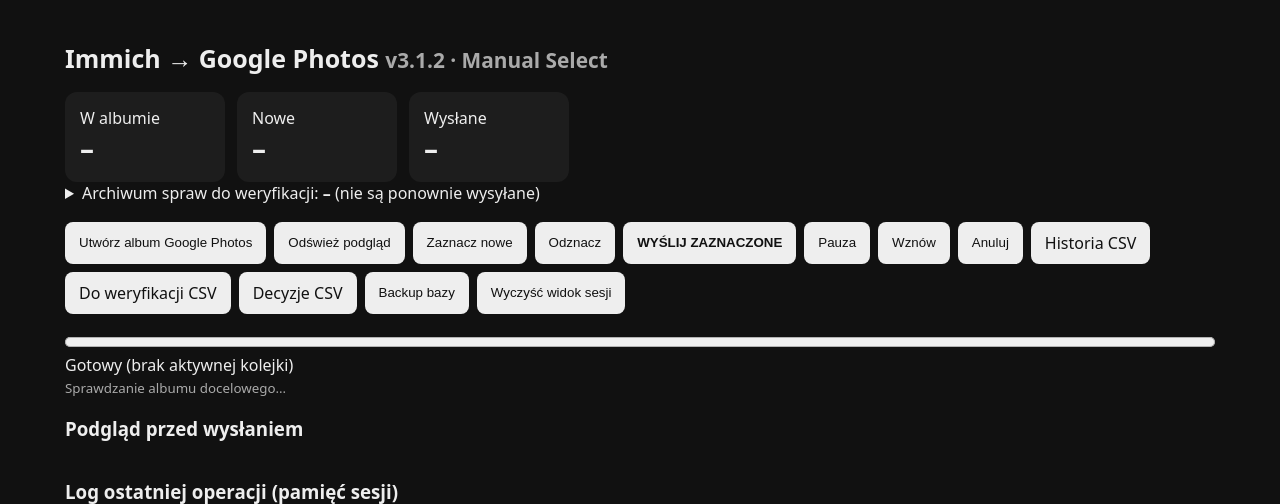
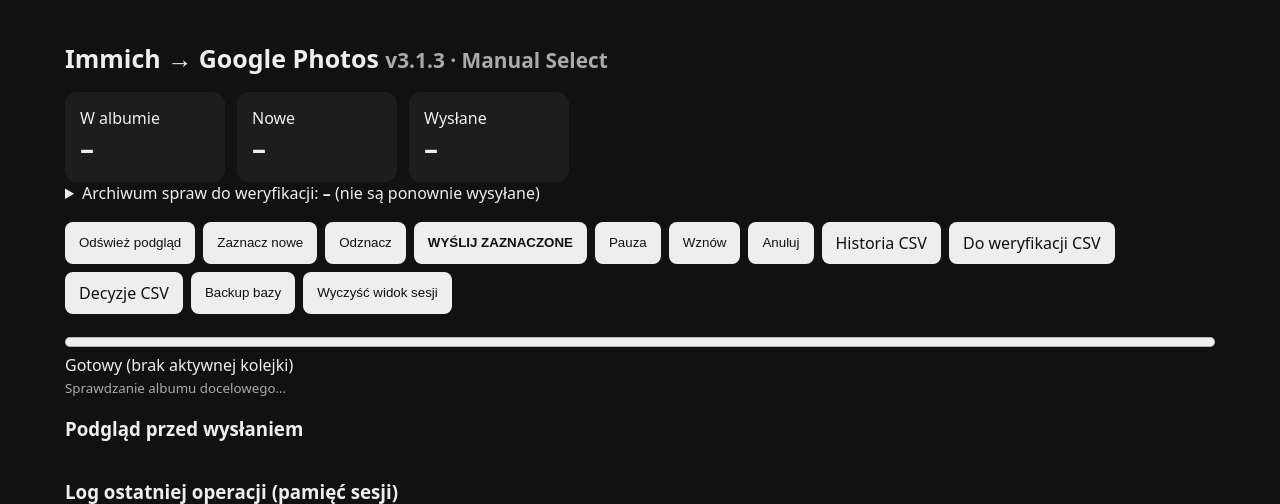
Before and after one commit to sp7uto/immich-google-photos-sync, a Flask app: page / in a window 1280 px wide. Shown: the top 504 px of the page. Run offline with Flask 3, Linux system fonts and the light colour scheme; data that the repository does not hold is empty; parts of the project's set-up code (start-up, migrations or seed data) failed here and were passed over; some libraries are stand-ins or nearby versions.

Commit message:
Restore pre-publication working Google Photos library upload (#5)
* restore: use previously working Google Photos library upload without albumId

* ui: accurately show restored library-only destination

* test: assert restored library upload and prevent albumId regression

* ci: smoke-check empty queue without requiring removed album guard

```diff
--- a/app/app.py
+++ b/app/app.py
@@ -4,7 +4,7 @@ from pathlib import Path
 from flask import Flask, render_template, jsonify, request, Response
 import requests
 
-APP_VERSION="3.1.2"
+APP_VERSION="3.1.3"
 DATA=Path("/data"); DATA.mkdir(exist_ok=True)
 DB=DATA/"state.db"
 CFG=DATA/"config.json"
@@ -234,9 +234,7 @@ def create_google_album():
             return jsonify({"error":"Album creation was not confirmed locally. Check Google Photos before trying again."}),502
     return jsonify({"ok":True,"album_id":album_id,"name":name})
 
-def google_upload(asset, album, album_id):
-    if not album_id:
-        raise RuntimeError("Google destination album is not configured")
+def google_upload(asset, album, album_id=None):
     cred=google_credentials()
     h={"Authorization":f"Bearer {cred.token}","Content-Type":"application/octet-stream",
        "X-Goog-Upload-Protocol":"raw","X-Goog-Upload-File-Name":asset.get("originalFileName","photo")}
@@ -256,7 +254,7 @@ def google_upload(asset, album, album_id):
     token=up.text.strip()
     if not token:
         raise RuntimeError("Google Photos returned an empty upload token")
-    body={"albumId":album_id,"newMediaItems":[{"description":"Uploaded from Immich","simpleMediaItem":{"uploadToken":token}}]}
+    body={"newMediaItems":[{"description":"Uploaded from Immich","simpleMediaItem":{"uploadToken":token}}]}
     cr=requests.post("https://photoslibrary.googleapis.com/v1/mediaItems:batchCreate",
                      headers={"Authorization":f"Bearer {cred.token}","Content-Type":"application/json"},
                      json=body,timeout=60)
@@ -287,9 +285,6 @@ def worker(ids):
 
 def _run_worker(ids):
     c=cfg()
-    album_id=c.get("google_album_id")
-    if not album_id:
-        raise RuntimeError("Configure the destination Google Photos album before sending")
     aset={a["id"]:a for a in source_assets()}
     already_sent=sent_ids()
     queue=[aset[i] for i in dict.fromkeys(ids) if i in aset and ext_ok(aset[i],c) and i not in already_sent]
@@ -305,7 +300,7 @@ def _run_worker(ids):
                 # Persist before contacting Google: interrupted uploads require manual review.
                 con.execute("INSERT OR REPLACE INTO sent(asset_id,filename,sent_at,google_album,status,error) VALUES(?,?,?,?,'uploading','')",
                             (a["id"],a.get("originalFileName",""),int(time.time()),c["google_album"])); con.commit()
-                mid=google_upload(a,c["google_album"],album_id)
+                mid=google_upload(a,c["google_album"])
                 con.execute("INSERT OR REPLACE INTO sent(asset_id,filename,sent_at,google_album,media_item_id,status,error) VALUES(?,?,?,?,?,'sent','')",
                             (a["id"],a.get("originalFileName",""),int(time.time()),c["google_album"],mid)); con.commit()
                 log("OK  "+a.get("originalFileName",""))
@@ -344,8 +339,6 @@ def send():
     ids=payload.get("ids",[])
     if not isinstance(ids,list) or not ids or not all(isinstance(i,str) and i.strip() for i in ids):
         return jsonify({"error":"Nieprawidłowa lista identyfikatorów"}),400
-    if not cfg().get("google_album_id"):
-        return jsonify({"error":"Najpierw skonfiguruj album docelowy Google Photos"}),409
     with lock:
         if state["running"]: return jsonify({"error":"Synchronizacja już trwa"}),409
         state.update(running=True,paused=False,cancel=False,done=0,total=0,current="")
--- a/app/templates/index.html
+++ b/app/templates/index.html
@@ -14,7 +14,7 @@ small{color:#aaa}
 <h1>Immich → Google Photos <small>v{{version}} · Manual Select</small></h1>
 <div class="cards"><div class="card">W albumie<div class="big" id="total">–</div></div><div class="card">Nowe<div class="big" id="new">–</div></div><div class="card">Wysłane<div class="big" id="sent">–</div></div></div>
 <details id="reviewPanel"><summary>Archiwum spraw do weryfikacji: <strong id="review">–</strong> (nie są ponownie wysyłane)</summary><div id="reviewGrid" class="grid"></div></details>
-<div class="toolbar"><button onclick="createAlbum()">Utwórz album Google Photos</button><button onclick="load()">Odśwież podgląd</button><button onclick="selectNew()">Zaznacz nowe</button><button onclick="clearSel()">Odznacz</button><button class="primary" onclick="send()">WYŚLIJ ZAZNACZONE</button><button onclick="ctrl('pause')">Pauza</button><button onclick="ctrl('resume')">Wznów</button><button onclick="ctrl('cancel')">Anuluj</button><a class="btn" href="/api/history.csv">Historia CSV</a><a class="btn" href="/api/review.csv">Do weryfikacji CSV</a><a class="btn" href="/api/review-audit.csv">Decyzje CSV</a><button onclick="backup()">Backup bazy</button><button onclick="clearSession()">Wyczyść widok sesji</button></div>
+<div class="toolbar"><button onclick="load()">Odśwież podgląd</button><button onclick="selectNew()">Zaznacz nowe</button><button onclick="clearSel()">Odznacz</button><button class="primary" onclick="send()">WYŚLIJ ZAZNACZONE</button><button onclick="ctrl('pause')">Pauza</button><button onclick="ctrl('resume')">Wznów</button><button onclick="ctrl('cancel')">Anuluj</button><a class="btn" href="/api/history.csv">Historia CSV</a><a class="btn" href="/api/review.csv">Do weryfikacji CSV</a><a class="btn" href="/api/review-audit.csv">Decyzje CSV</a><button onclick="backup()">Backup bazy</button><button onclick="clearSession()">Wyczyść widok sesji</button></div>
 <progress id="prog" value="0" max="1"></progress><div id="cur"><small>Gotowy.</small></div>
 <div id="albumState"><small>Sprawdzanie albumu docelowego…</small></div>
 <h3>Podgląd przed wysłaniem</h3><div id="grid" class="grid"></div>
@@ -24,7 +24,7 @@ let items=[];
 function escapeHtml(v){return String(v??'').replace(/[&<>"']/g,c=>({'&':'&amp;','<':'&lt;','>':'&gt;','"':'&quot;',"'":'&#39;'}[c]))}
 function safeId(v){return encodeURIComponent(String(v??''))}
 async function load(){let r=await fetch('/api/preview');let j=await r.json();if(j.error){alert(j.error);return}
-items=j.items;albumState.textContent=j.config.google_album_id?'Album Google Photos: '+j.config.google_album+' (skonfigurowany)':'Album Google Photos: '+j.config.google_album+' — wymagane utworzenie przed wysyłką';total.textContent=j.total;newEl=document.getElementById('new');newEl.textContent=j.new;sent.textContent=j.sent;document.getElementById("review").textContent=j.review;
+items=j.items;albumState.textContent='Cel: biblioteka Google Photos (bez automatycznego przypisania do albumu)';total.textContent=j.total;newEl=document.getElementById('new');newEl.textContent=j.new;sent.textContent=j.sent;document.getElementById("review").textContent=j.review;
 grid.innerHTML=items.filter(x=>!x.review).map(x=>`<div class="item ${(x.sent||x.review)?'sent':''}"><img src="/thumb/${safeId(x.id)}"><div><input type="checkbox" data-id="${escapeHtml(x.id)}" ${(x.sent||x.review)?'disabled':''}> ${x.sent?'✓ wysłane':(x.review?'⚠ sprawdź w Google Photos':'do wysłania')}</div>${x.review?`<div><button type="button" class="review-action" data-action="confirmed_sent" data-asset="${escapeHtml(x.id)}">Potwierdź wysłanie</button><button type="button" class="review-action" data-action="retry" data-asset="${escapeHtml(x.id)}">Odblokuj ponowną wysyłkę</button></div>`:''}<div class="name">${escapeHtml(x.name)}</div></div>`).join('');
 reviewGrid.innerHTML=items.filter(x=>x.review).map(x=>`<div class="item sent"><img src="/thumb/${safeId(x.id)}"><div>⚠ sprawdź w Google Photos</div><div><button type="button" class="review-action" data-action="confirmed_sent" data-asset="${escapeHtml(x.id)}">Potwierdź wysłanie</button><button type="button" class="review-action" data-action="retry" data-asset="${escapeHtml(x.id)}">Odblokuj ponowną wysyłkę</button></div><div class="name">${escapeHtml(x.name)}</div></div>`).join('')}
 async function resolveReview(aid,decision){
```
Also changed, not shown: tests/test_source_contract.py (+7 -21 lines), .github/workflows/check.yml.
